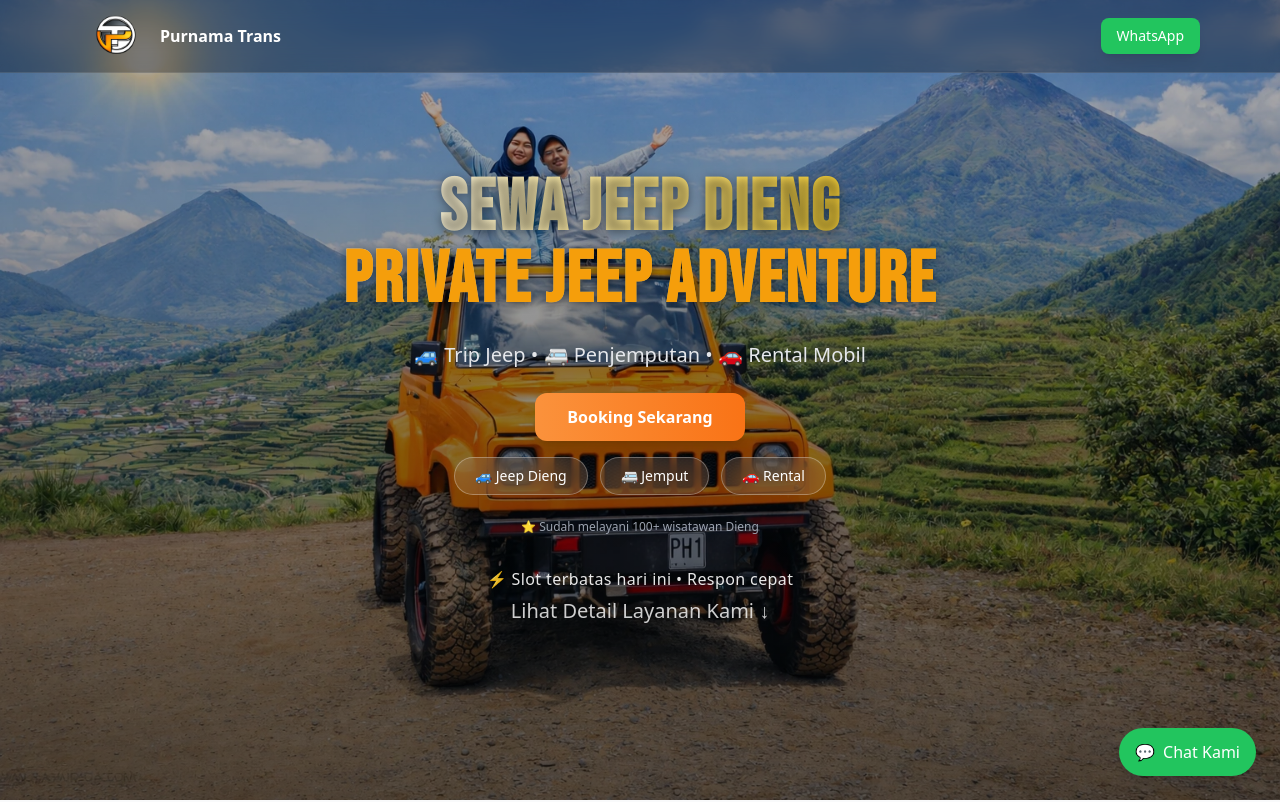
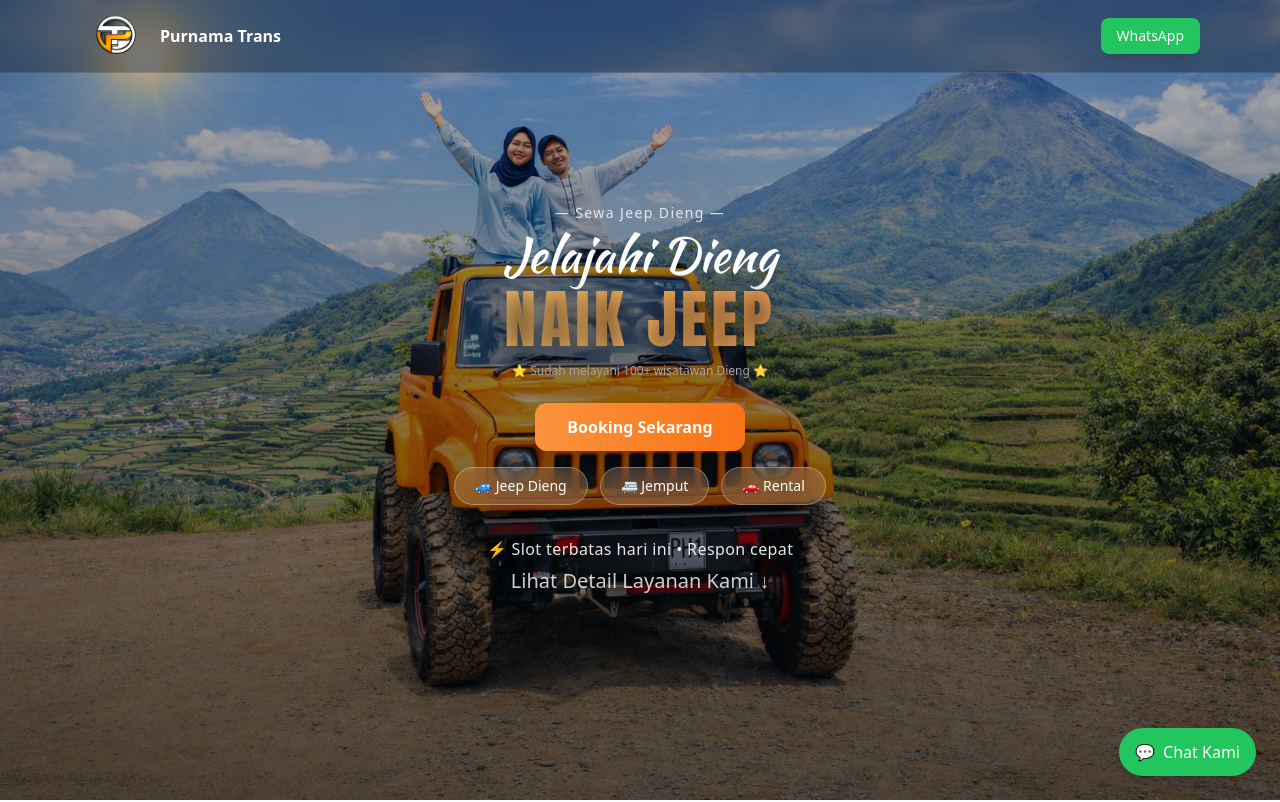
Before and after one commit to ArdiTaqdis/purnamatrans, a plain HTML site: page index.html in a window 1280 px wide. Shown: the top 802 px of the page. Drawn offline with nearby package versions, Linux system fonts and the light colour scheme.

Commit message:
update akhir

```diff
--- a/components/hero.html
+++ b/components/hero.html
@@ -11,30 +11,51 @@
   <div class="relative text-center text-white max-w-3xl px-6">
     <!-- TITLE -->
 
-    <h1
-      class="text-5xl md:text-7xl mb-6 leading-tight tracking-wide font-bold"
+    <h1 class="text-5xl md:text-7xl mb-6 text-white leading-tight">
+      <span class="block text-sm tracking-widest text-white/80 mb-2">
+        — Sewa Jeep Dieng —
+      </span>
+
+      <span
+        class="block text-white mb-2"
         style="
-        font-family: &quot;Bebas Neue&quot;, sans-serif;
-        letter-spacing: 2px;
-        background: linear-gradient(90deg, #ffffff, #facc15);
+          font-family: &quot;Kaushan Script&quot;, cursive;
+          font-size: 48px;
+        "
+      >
+        Jelajahi Dieng
+      </span>
+
+      <!-- <br /> -->
+
+      <span
+        class="block"
+        style="
+          font-family: &quot;Fantasy &quot;, Impact, Haettenschweiler;
+          font-size: 64px;
+          letter-spacing: 4px;
+          background: linear-gradient(90deg, #f0be68, #f59e57);
           -webkit-background-clip: text;
           -webkit-text-fill-color: transparent;
-        text-shadow: 0 2px 10px rgba(0, 0, 0, 0.4);
+          text-shadow: 0 4px 20px rgba(0, 0, 0, 0.5);
         "
       >
-      SEWA JEEP DIENG <br />
-      <span style="-webkit-text-fill-color: #f59e0b">
-        PRIVATE JEEP ADVENTURE
+        NAIK JEEP
       </span>
-    </h1>
 
-    <!-- SUB TITLE -->
-    <p
+      <p class="text-xs text-gray-400 mt-3">
+        ⭐ Sudah melayani 100+ wisatawan Dieng ⭐
+      </p>
+
+      <!-- <p
         class="text-lg md:text-xl text-gray-200 mb-6 hero-animate"
         style="animation-delay: 0.3s; animation-fill-mode: both"
       >
         🚙 Trip Jeep • 🚐 Penjemputan • 🚗 Rental Mobil
-    </p>
+      </p> -->
+    </h1>
+
+    <!-- SUB TITLE -->
 
     <!-- NARASI -->
     <!-- <p
@@ -60,7 +81,7 @@
         <!-- JEEP -->
         <a
           href="https://wa.me/6281327184952?text=Halo%20Purnama%20Trans,%20saya%20ingin%20booking%20Jeep%20Dieng"
-          class="bg-white/10 hover:bg-white/90 backdrop-blur-md border border-white/30 text-white px-5 py-2 rounded-full text-sm hover:text-black transition hover:scale-105"
+          class="bg-white/15 hover:bg-white/90 backdrop-blur-md border border-white/30 text-white px-5 py-2 rounded-full text-sm hover:text-black transition hover:scale-105"
         >
           🚙 Jeep Dieng
         </a>
@@ -68,7 +89,7 @@
         <!-- JEMPUT -->
         <a
           href="https://wa.me/6281327184952?text=Halo%20Purnama%20Trans,%20saya%20butuh%20penjemputan%20di%20Wonosobo"
-          class="bg-white/10 hover:bg-white/90 backdrop-blur-md border border-white/30 text-white px-5 py-2 rounded-full text-sm hover:text-black transition hover:scale-105"
+          class="bg-white/15 hover:bg-white/90 backdrop-blur-md border border-white/30 text-white px-5 py-2 rounded-full text-sm hover:text-black transition hover:scale-105"
         >
           🚐 Jemput
         </a>
@@ -76,15 +97,11 @@
         <!-- RENTAL -->
         <a
           href="https://wa.me/6281327184952?text=Halo%20Purnama%20Trans,%20saya%20ingin%20rental%20mobil"
-          class="bg-white/10 hover:bg-white/90 backdrop-blur-md border border-white/30 text-white px-5 py-2 rounded-full text-sm hover:text-black transition hover:scale-105"
+          class="bg-white/15 hover:bg-white/90 backdrop-blur-md border border-white/30 text-white px-5 py-2 rounded-full text-sm hover:text-black transition hover:scale-105"
         >
           🚗 Rental
         </a>
       </div>
-
-      <p class="text-xs text-gray-400 mt-2">
-        ⭐ Sudah melayani 100+ wisatawan Dieng
-      </p>
 
       <!-- URGENCY -->
       <a
--- a/index.html
+++ b/index.html
@@ -21,6 +21,11 @@
     <!-- Fonts -->
     <link
       href="https://fonts.googleapis.com/css2?family=Bebas+Neue&family=Poppins:wght@400;600;700&display=swap"
+      rel="stylesheet"
+    />
+
+    <link
+      href="https://fonts.googleapis.com/css2?family=Kaushan+Script&display=swap"
       rel="stylesheet"
     />
   </head>
```
Lines whose indentation alone changed are shown as unchanged.
